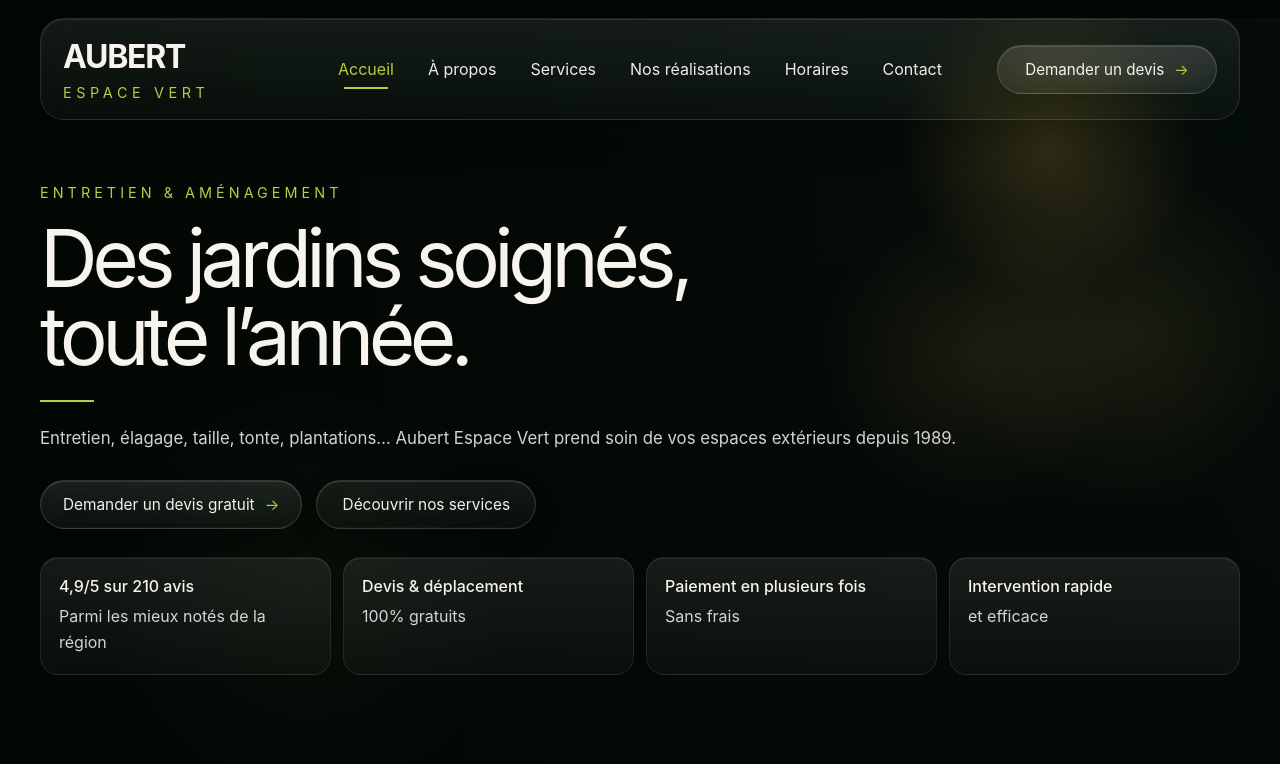
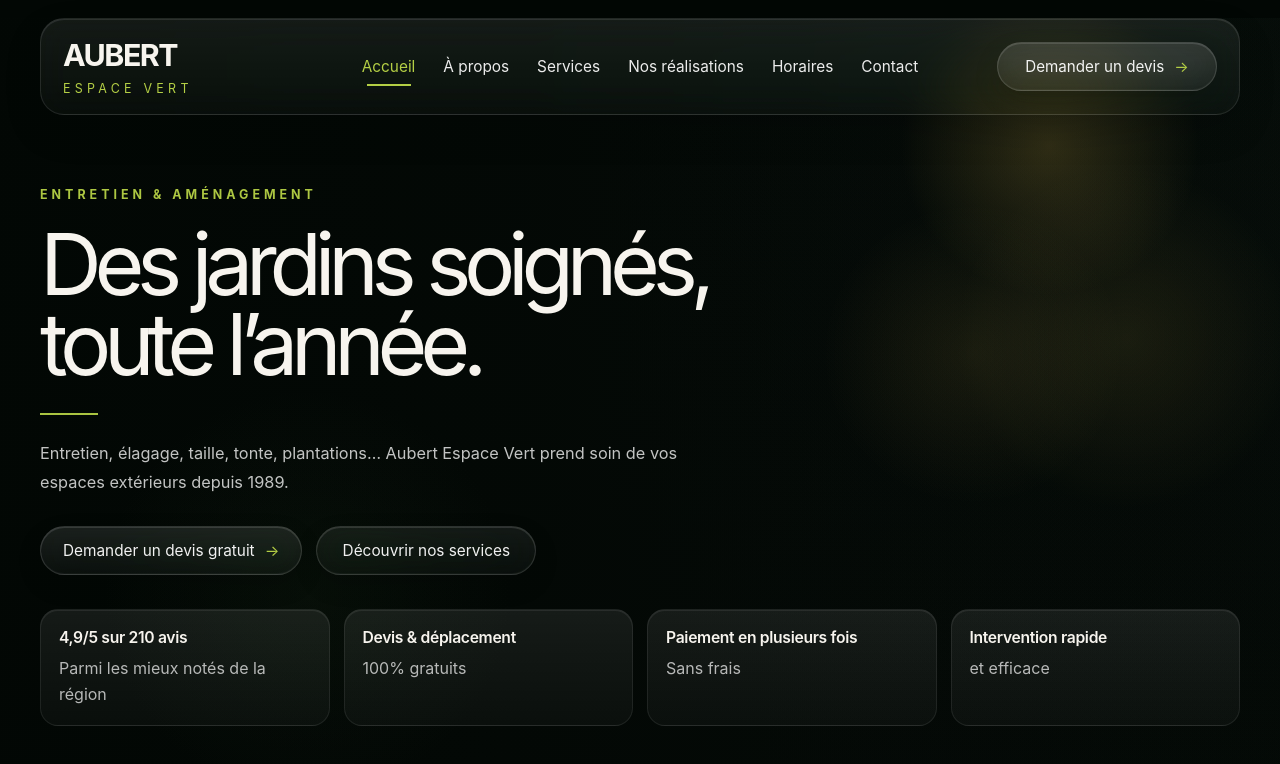
Before and after one commit to corpmalf-pixel/aubert-espace-vert, a React (Vite) app: page /accueil in a window 1280 px wide. Shown: the top 764 px of the page. Built offline with nearby package versions, Linux system fonts and the light colour scheme.

Commit message:
Refine Aubert typography spacing and contrast

```diff
--- a/src/styles.css
+++ b/src/styles.css
@@ -77,13 +77,13 @@ img, svg, canvas { max-width: 100%; display: block; }
   gap: 8px;
 }
 .logo-title {
-  font-size: 2rem;
-  letter-spacing: -0.04em;
-  font-weight: 700;
+  font-size: 1.9rem;
+  letter-spacing: -0.05em;
+  font-weight: 650;
 }
 .logo-subtitle {
-  font-size: 0.9rem;
-  letter-spacing: 0.32em;
+  font-size: 0.78rem;
+  letter-spacing: 0.34em;
   text-transform: uppercase;
   color: var(--accent);
 }
@@ -91,8 +91,8 @@ img, svg, canvas { max-width: 100%; display: block; }
 .site-nav {
   display: flex;
   justify-content: center;
-  gap: 34px;
-  font-size: 1rem;
+  gap: 28px;
+  font-size: 0.96rem;
   flex-wrap: wrap;
 }
 .site-nav a {
@@ -161,23 +161,25 @@ img, svg, canvas { max-width: 100%; display: block; }
 }
 
 .page-content {
-  padding: 64px 40px 72px;
+  padding: 72px 40px 84px;
 }
 
 .kicker {
   margin: 0;
-  color: var(--accent);
-  letter-spacing: 0.28em;
+  color: rgba(180, 207, 69, 0.96);
+  letter-spacing: 0.32em;
   text-transform: uppercase;
-  font-size: 0.9rem;
+  font-size: 0.78rem;
+  font-weight: 700;
 }
 
 .hero-title {
-  margin: 18px 0 0;
-  font-size: clamp(3rem, 7vw, 5rem);
-  line-height: 0.98;
-  letter-spacing: -0.07em;
+  margin: 22px 0 0;
+  font-size: clamp(3.2rem, 7vw, 5.35rem);
+  line-height: 0.94;
+  letter-spacing: -0.085em;
   font-weight: 430;
+  text-wrap: balance;
 }
 .hero-title em {
   color: var(--accent);
@@ -186,21 +188,23 @@ img, svg, canvas { max-width: 100%; display: block; }
   font-weight: 400;
 }
 .hero-line {
-  width: 54px;
+  width: 58px;
   height: 2px;
-  margin: 24px 0 22px;
+  margin: 28px 0 24px;
   background: var(--accent);
+  opacity: 0.95;
 }
 .hero-copy {
   margin: 0;
-  color: var(--muted);
-  font-size: 1.05rem;
-  line-height: 1.7;
+  color: rgba(255,255,255,0.76);
+  font-size: 1.02rem;
+  line-height: 1.8;
+  max-width: 62ch;
 }
 
 .page-grid {
   display: grid;
-  gap: 24px;
+  gap: 28px;
 }
 .two-col {
   grid-template-columns: 1fr 1fr;
@@ -221,7 +225,7 @@ img, svg, canvas { max-width: 100%; display: block; }
   -webkit-backdrop-filter: blur(18px) saturate(140%);
 }
 
-.padded { padding: 24px; }
+.padded { padding: 28px; }
 .center { text-align: center; }
 
 .placeholder-image {
@@ -255,8 +259,8 @@ img, svg, canvas { max-width: 100%; display: block; }
 .proof-grid {
   display: grid;
   grid-template-columns: repeat(4, 1fr);
-  gap: 12px;
-  margin-top: 28px;
+  gap: 14px;
+  margin-top: 34px;
 }
 .proof-item {
   padding: 18px;
@@ -267,15 +271,16 @@ img, svg, canvas { max-width: 100%; display: block; }
 }
 .proof-item strong {
   display: block;
-  font-size: 1rem;
-  font-weight: 500;
+  font-size: 0.98rem;
+  font-weight: 560;
+  letter-spacing: -0.02em;
 }
 .proof-item span,
 .muted {
   display: block;
   margin-top: 8px;
-  color: var(--muted);
-  line-height: 1.6;
+  color: rgba(255,255,255,0.70);
+  line-height: 1.65;
 }
 
 .list-rows {
@@ -285,9 +290,9 @@ img, svg, canvas { max-width: 100%; display: block; }
 .row-item {
   display: grid;
   grid-template-columns: 64px 1fr;
-  gap: 16px;
+  gap: 18px;
   align-items: center;
-  padding: 16px 0;
+  padding: 18px 0;
   border-bottom: 1px solid rgba(255,255,255,0.08);
 }
 .row-item:last-child { border-bottom: 0; }
@@ -311,7 +316,7 @@ img, svg, canvas { max-width: 100%; display: block; }
 .select,
 .textarea {
   width: 100%;
-  padding: 16px;
+  padding: 17px 16px;
   border-radius: 16px;
   border: 1px solid rgba(255,255,255,0.12);
   background: linear-gradient(180deg, rgba(255,255,255,0.06) 0%, rgba(255,255,255,0.025) 100%);
```
